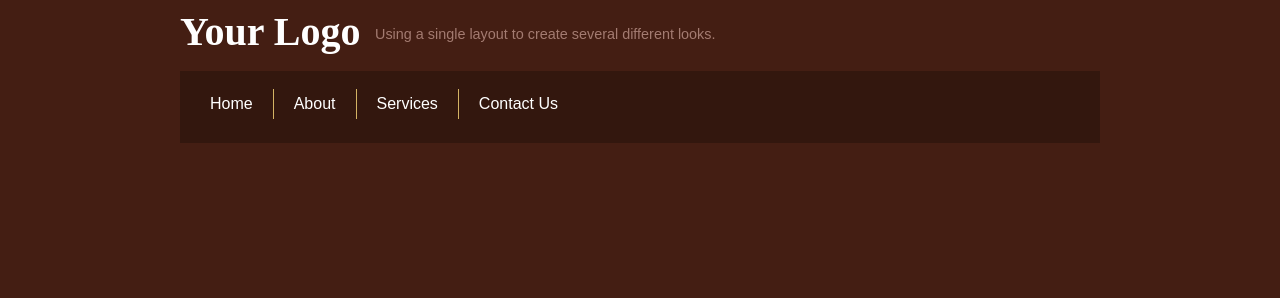
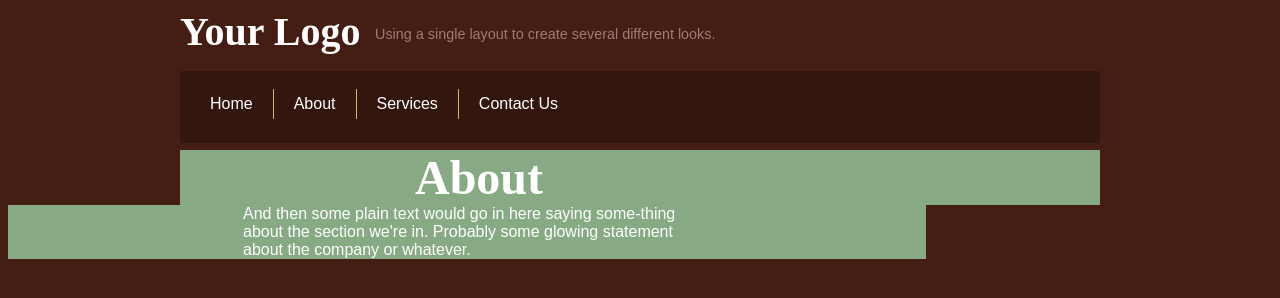
Before and after one commit to phoebeprice/workshop03, a plain HTML site: page index.html in a window 1280 px wide. Drawn offline with Linux system fonts and the light colour scheme.

Commit message:
added more about

```diff
--- a/index.html
+++ b/index.html
@@ -3,7 +3,7 @@
 <html>
 
   <head>
-    <link rel="stylesheet" href="styles.css"
+    <link rel="stylesheet" href="styles.css">
   </head>
 
   <body>
@@ -13,6 +13,7 @@
       <div class="logo">
         Your Logo
       </div>
+
       <div class="slogan">
         Using a single layout to create several different looks.
       </div>
@@ -29,6 +30,20 @@
       </ol>
     </div>
 
+  <div class="aboutcontainer">
+
+    <div class="about">
+      About
+    </div>
+
+  </div>
+
+  <div class="moreabout">
+    And then some plain text would go in here saying some-thing about the
+    section we're in. Probably some glowing statement about the company
+    or whatever.
+  </div>
+
   </body>
 
 </html>
--- a/styles.css
+++ b/styles.css
@@ -57,3 +57,34 @@ div {
 .nav li:last-child{
   border-right: none;
 }
+
+.about {
+  color: white;
+  font-size: 3rem;
+  float: left;
+  font-weight: bold;
+  width: 139px;
+  background-color: #87a984;
+  padding-right: 546px;
+  padding-left: 235px;
+
+}
+
+.aboutcontainer {
+  width: 920px;
+  margin-left: auto;
+  margin-right: auto;
+  margin-top: 7px;
+}
+
+.moreabout {
+  background-color: #87a984;
+  float: left;
+  font-size: 1rem;
+  font-family: sans-serif;
+  width: 450px;
+  padding-left: 235px;
+  padding-right: 233px;
+  font-weight: lighter;
+
+}
```
